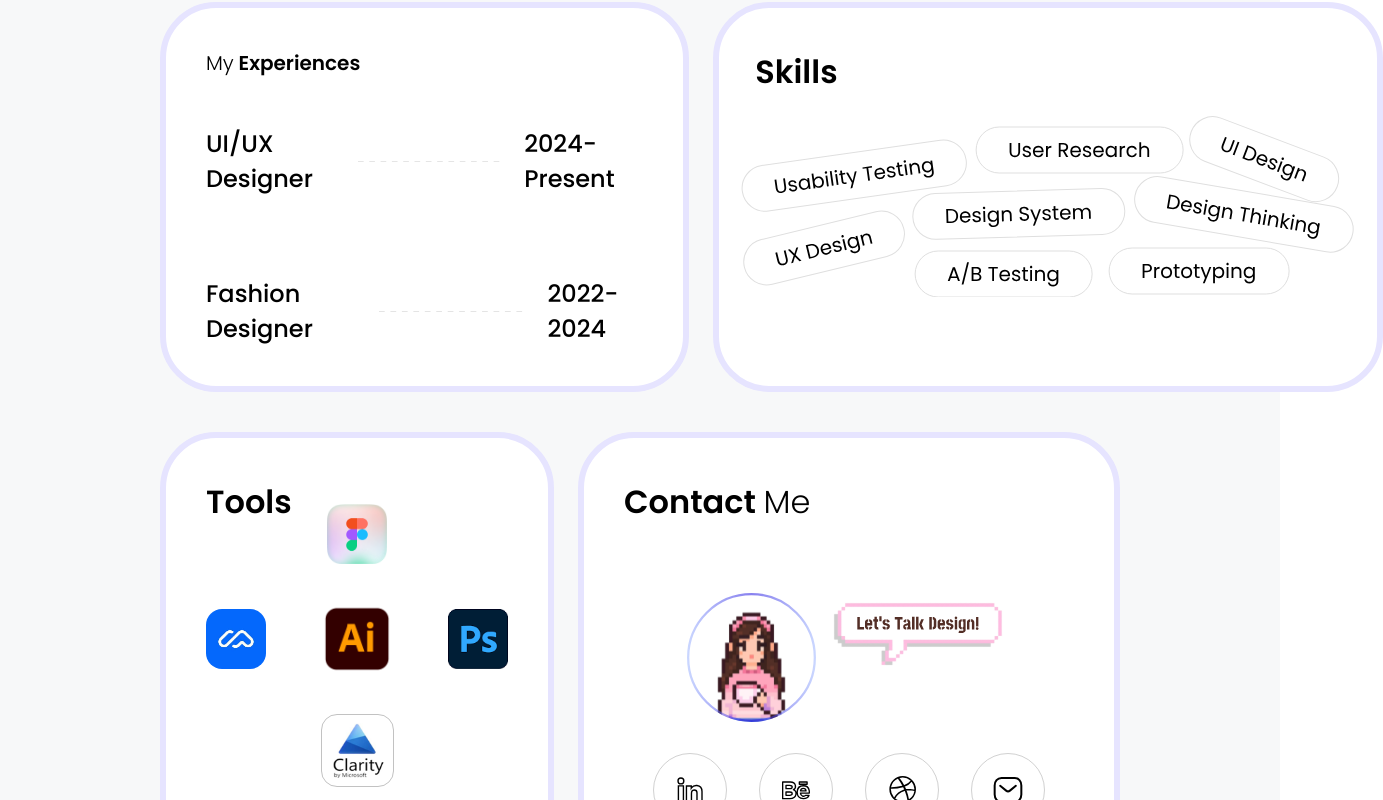
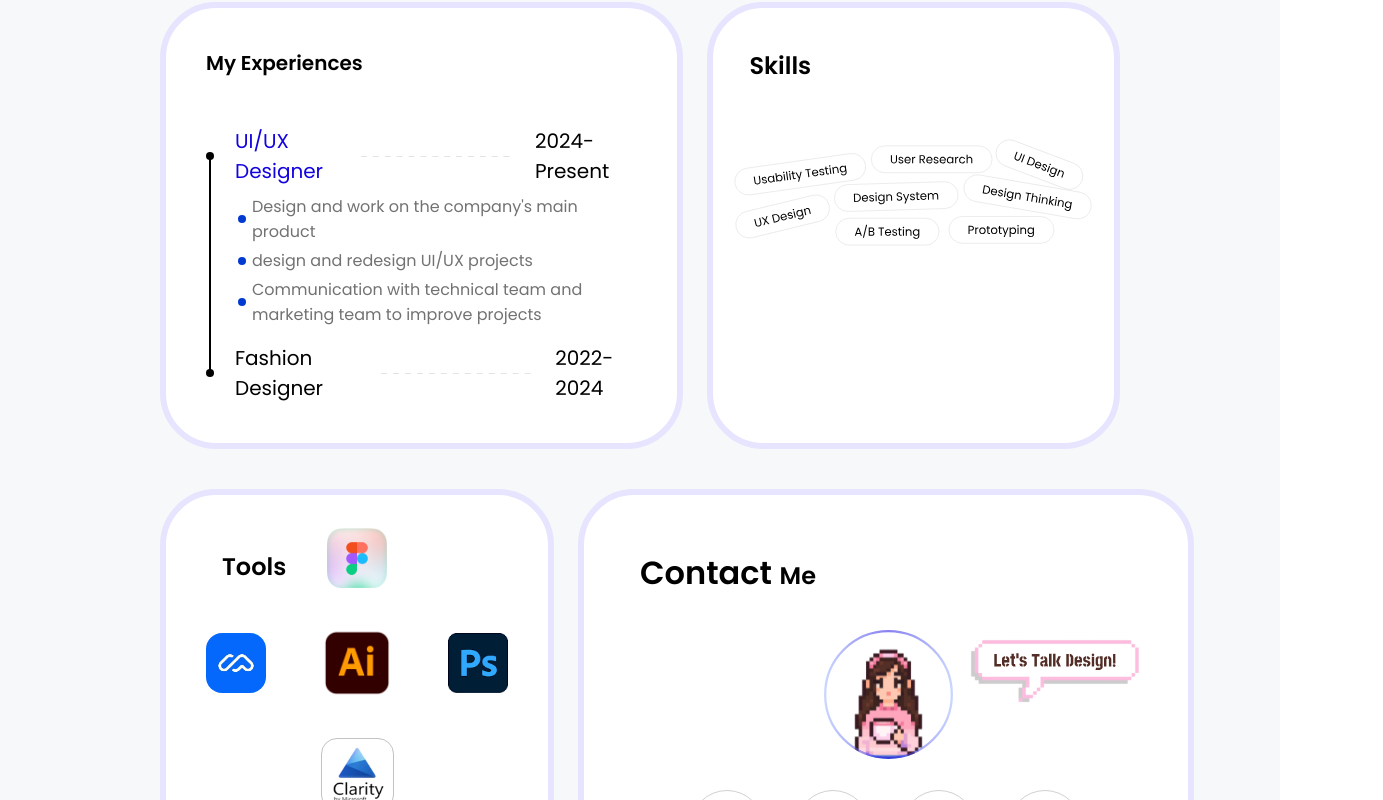
Before and after one commit to amirjafari82/zahra-portolio, a React (Vite) app: page / in a window 1280 px wide. Shown: the part 2720-3520 px from the top of the page, 1383 px wide, since content can reach past the window. Built offline with nearby package versions, Linux system fonts and the light colour scheme.

Commit message:
Debug and editing pages

```diff
--- a/src/App.jsx
+++ b/src/App.jsx
@@ -2,15 +2,19 @@ import { BrowserRouter, Route, Routes } from "react-router-dom";
 import "./App.css";
 import Home from "./Home/Home";
 import CaseStudy from "./CaseStudies/CaseStudy";
+import ScrollDefault from "./Components/ScrollDefault";
 
 function App() {
 	return (
+		<>
 			<BrowserRouter>
+				<ScrollDefault />
 				<Routes>
 					<Route path="/" element={<Home />} />
 					<Route path="/caseStudies/:caseStudy" element={<CaseStudy />} />
 				</Routes>
 			</BrowserRouter>
+		</>
 	);
 }
 
--- a/src/CaseStudies/Achare/Design/UI.jsx
+++ b/src/CaseStudies/Achare/Design/UI.jsx
@@ -118,7 +118,11 @@ const UI = () => {
 					{items.map((item, index) => {
 						return (
 							<Content key={index}>
-								<Tick />
+								<Tick
+									style={{
+										flexShrink: 0,
+									}}
+								/>
 								<Text>{item}</Text>
 							</Content>
 						);
--- a/src/CaseStudies/Javidaan/Research/JavidaanResearch.jsx
+++ b/src/CaseStudies/Javidaan/Research/JavidaanResearch.jsx
@@ -87,7 +87,11 @@ const JavidaanResearch = () => {
 				{researchItems?.map((item) => {
 					return (
 						<StyledResearchItem>
-							<Register />
+							<Register
+								style={{
+									flexShrink: 0,
+								}}
+							/>
 							<p
 								style={{
 									fontSize: "18px",
--- a/src/Components/ContactMe.jsx
+++ b/src/Components/ContactMe.jsx
@@ -16,9 +16,9 @@ const StyledContactMe = styled.div`
 `;
 
 const StyledHeader = styled.h4`
-	font-size: 32px;
-	font-weight: 300;
-	margin-bottom: 48px;
+	font-size: 24px;
+	font-weight: 600;
+	padding: 14px 16px;
 	@media ${device.tablet} {
 		font-size: 20px;
 	}
@@ -37,12 +37,15 @@ const Logo = styled.div`
 `;
 
 const StyledSvg = styled.img`
+	margin-left: 200px;
 	@media ${device.tablet} {
 		width: 250px;
+		margin-left: 150px;
 	}
 
 	@media ${device.mobile} {
 		width: 100%;
+		margin-left: 0;
 	}
 `;
 
@@ -62,6 +65,7 @@ const contactItems = [
 	{
 		link: "",
 		icon: Message,
+		fill: "disable",
 	},
 ];
 
@@ -77,7 +81,7 @@ const StyledItems = styled.div`
 	}
 
 	@media ${device.mobile} {
-		gap: 8px;
+		gap: 24px;
 	}
 `;
 
@@ -88,6 +92,19 @@ const StyledItem = styled.div`
 	display: flex;
 	align-items: center;
 	justify-content: center;
+	cursor: pointer;
+	transition: all 0.3s ease;
+	&:hover {
+		border: 1px solid #1203df;
+		> svg {
+			fill: ${(props) => (props.fill == "disable" ? "none" : "#1203DF")};
+			transition: all 0.3s ease;
+			> path {
+				transition: all 0.3s ease;
+				stroke: #1203df;
+			}
+		}
+	}
 	@media ${device.tablet} {
 		padding: 12px;
 		> svg {
@@ -98,6 +115,12 @@ const StyledItem = styled.div`
 
 	@media ${device.mobile} {
 		padding: 8px;
+		width: 50px;
+		height: 50px;
+		> svg {
+			width: 36px;
+			height: 36px;
+		}
 	}
 `;
 
@@ -115,7 +138,7 @@ const ContactMe = () => {
 				{contactItems.map((item) => {
 					const Icon = item.icon;
 					return (
-						<StyledItem>
+						<StyledItem fill={item?.fill}>
 							<Icon />
 						</StyledItem>
 					);
--- a/src/Components/MyExperience.jsx
+++ b/src/Components/MyExperience.jsx
@@ -21,7 +21,7 @@ const StyledHeader = styled.h4`
 `;
 
 const StyledHeaderBold = styled.span`
-	font-size: 32px;
+	font-size: 24px;
 	font-weight: 600;
 	@media ${device.desktopLgMore} {
 		font-size: 20px;
@@ -31,7 +31,7 @@ const StyledHeaderBold = styled.span`
 const StyledDesc = styled.div`
 	display: flex;
 	flex-direction: column;
-	gap: 80px;
+	position: relative;
 `;
 
 const Line = styled.div`
@@ -42,28 +42,133 @@ const Line = styled.div`
 `;
 
 const StyledInfo = styled.span`
-	font-weight: 500;
-	font-size: 24px;
+	color: ${(props) => props.color};
+	font-weight: 400;
+	font-size: 20px;
+	display: flex;
+	align-items: center;
+	gap: 21px;
 	@media ${device.tablet} {
 		font-size: 14px;
 	}
+`;
+
+const Dot = styled.div`
+	width: 8px;
+	height: 8px !important;
+	background-color: ${(props) => props.color || "#000"};
+	border-radius: 100%;
+	flex-shrink: 0;
+`;
+
+const Line2 = styled.div`
+	width: 2px;
+	height: 80%;
+	background-color: #000;
+	position: absolute;
+	top: 16px;
+	left: 3px;
+	@media (max-width: 1776px) {
+		height: 82%;
+		top: 16px;
+		left: 3px;
+	}
+	@media (max-width: 1655px) {
+		height: 82%;
+		top: 28px;
+		left: 3px;
+	}
+	@media (max-width: 1651px) {
+		height: 77%;
+		top: 28px;
+		left: 3px;
+	}
+	@media (max-width: 1546px) {
+		top: 32px;
+	}
+
+	@media (max-width: 1024px) {
+		height: 78%;
+		top: 18px;
+	}
+	@media (max-width: 795px) {
+		height: 82%;
+		top: 18px;
+	}
+	@media (max-width: 768px) {
+		height: 84%;
+		top: 14px;
+	}
+	@media (max-width: 589px) {
+		height: 84%;
+		top: 20px;
+	}
+	@media (max-width: 450px) {
+		height: 84%;
+		top: 22px;
+	}
+	@media (max-width: 414px) {
+		height: 86%;
+		top: 24px;
+	}
+	@media (max-width: 335px) {
+		height: 90%;
+		top: 24px;
+	}
+`;
+
+const items = [
+	"Design and work on the company's main product",
+	"design and redesign UI/UX projects",
+	"Communication with technical team and marketing team to improve projects",
+];
+
+const StyledItems = styled.div`
+	display: flex;
+	flex-direction: column;
+	align-items: start;
+	margin-bottom: 16px;
+	margin-top: 8px;
+	gap: 4px;
+`;
+
+const StyledItem = styled.div`
+	display: flex;
+	align-items: center;
+	margin-left: 32px;
+	gap: 6px;
+	color: #727272;
 `;
 
 const MyExperience = () => {
 	return (
 		<StyledMyExperience>
 			<StyledHeader>
-				My
-				<StyledHeaderBold> Experiences</StyledHeaderBold>
+				<StyledHeaderBold>My Experiences</StyledHeaderBold>
 			</StyledHeader>
 			<StyledDesc>
+				<Line2 />
 				<Line>
-					<StyledInfo>UI/UX Designer</StyledInfo>
+					<StyledInfo color="#1203DF">
+						<Dot />
+						UI/UX Designer
+					</StyledInfo>
 					<Dashed />
 					<StyledInfo>2024-Present</StyledInfo>
 				</Line>
+				<StyledItems>
+					{items?.map((item) => (
+						<StyledItem>
+							<Dot color="#003AD0" />
+							{item}
+						</StyledItem>
+					))}
+				</StyledItems>
 				<Line>
-					<StyledInfo>Fashion Designer</StyledInfo>
+					<StyledInfo>
+						<Dot />
+						Fashion Designer
+					</StyledInfo>
 					<Dashed />
 					<StyledInfo>2022-2024</StyledInfo>
 				</Line>
--- /dev/null
+++ b/src/Components/ScrollDefault.jsx
@@ -0,0 +1,12 @@
+import { useEffect } from "react";
+import { useLocation } from "react-router-dom";
+
+export default function ScrollDefault() {
+	const { pathname } = useLocation();
+
+	useEffect(() => {
+		window.scrollTo(0, 0);
+	}, [pathname]);
+
+	return null;
+}
--- a/src/Components/Skills.jsx
+++ b/src/Components/Skills.jsx
@@ -8,12 +8,12 @@ const StyledSkills = styled.div`
 	border-radius: 56px;
 	padding: 26px 20px;
 	border: 6px solid #E6E4FF;
-	/* flex-grow: 0.45; */
-	flex-basis: 40%;
+	flex-grow: 0.45;
+	/* flex-basis: 40%; */
 `;
 
 const StyledHeader = styled.h4`
-	font-size: 32px;
+	font-size: 24px;
 	font-weight: 600;
     padding: 14px 16px;
 	@media ${device.tablet} {
@@ -25,6 +25,7 @@ const StyledDesc = styled.div`
 	display: flex;
     justify-content: center;
     align-items: end;
+	width: 100%;
 `;
 
 const Skills = () => {
--- a/src/Components/Tools.jsx
+++ b/src/Components/Tools.jsx
@@ -11,12 +11,12 @@ const StyledTools = styled.div`
 `;
 
 const StyledHeader = styled.h4`
-	font-size: 32px;
+	font-size: 24px;
 	font-weight: 600;
-	margin-bottom: 48px;
+    padding: 14px 16px;
 	@media ${device.tablet} {
-		font-size: 20px;
-	}
+			font-size: 20px;
+		}
 `;
 
 const Images = styled.div`
--- a/src/Home/Home.jsx
+++ b/src/Home/Home.jsx
@@ -1,4 +1,4 @@
-import React, { useState } from "react";
+import React, { useEffect, useState } from "react";
 import Header from "../Sections/Header";
 import styled from "styled-components";
 import HeroSection from "../Sections/HeroSection";
@@ -8,6 +8,7 @@ import ProfileSummary from "../Sections/ProfileSummary";
 import AboutMe from "../Sections/AboutMe";
 import ScrollToTop from "../Components/ScrollToTop";
 import { device } from "../styles/breakpoints";
+import ScrollDefault from "../Components/ScrollDefault";
 
 const Main = styled.div`
 	padding: 32px 160px;
@@ -21,13 +22,14 @@ const Home = () => {
 	const [showScroll, setShowScroll] = useState(false);
 	return (
 		<Main id="main">
+			<ScrollDefault />
 			<Header {...{ setShowScroll }} />
 			<HeroSection />
 			<LastProjects />
 			<CaseStudies />
 			<ProfileSummary />
 			<AboutMe />
-			{/* <ScrollToTop {...{ showScroll, setShowScroll }} /> */}
+			<ScrollToTop {...{ showScroll, setShowScroll }} />
 		</Main>
 	);
 };
--- a/src/assets/icons/Register.jsx
+++ b/src/assets/icons/Register.jsx
@@ -1,11 +1,12 @@
 import * as React from "react";
-const Register = () => (
+const Register = (props) => (
 	<svg
 		width={20}
 		height={20}
 		viewBox="0 0 20 20"
 		fill="none"
 		xmlns="http://www.w3.org/2000/svg"
+		{...props}
 	>
 		<path
 			d="M18.3337 10.0002C18.3337 5.39779 14.6027 1.66683 10.0003 1.66683C5.39795 1.66683 1.66699 5.39779 1.66699 10.0002C1.66699 14.6025 5.39795 18.3335 10.0003 18.3335C14.6027 18.3335 18.3337 14.6025 18.3337 10.0002Z"
--- a/src/assets/icons/SkillsSvg.jsx
+++ b/src/assets/icons/SkillsSvg.jsx
@@ -1,7 +1,7 @@
 import * as React from "react";
 const SkillsSvg = (props) => (
   <svg
-    width={618}
+    width={'100%'}
     height={187}
     viewBox="0 0 618 187"
     fill="none"
```
Lines whose indentation alone changed are shown as unchanged.
